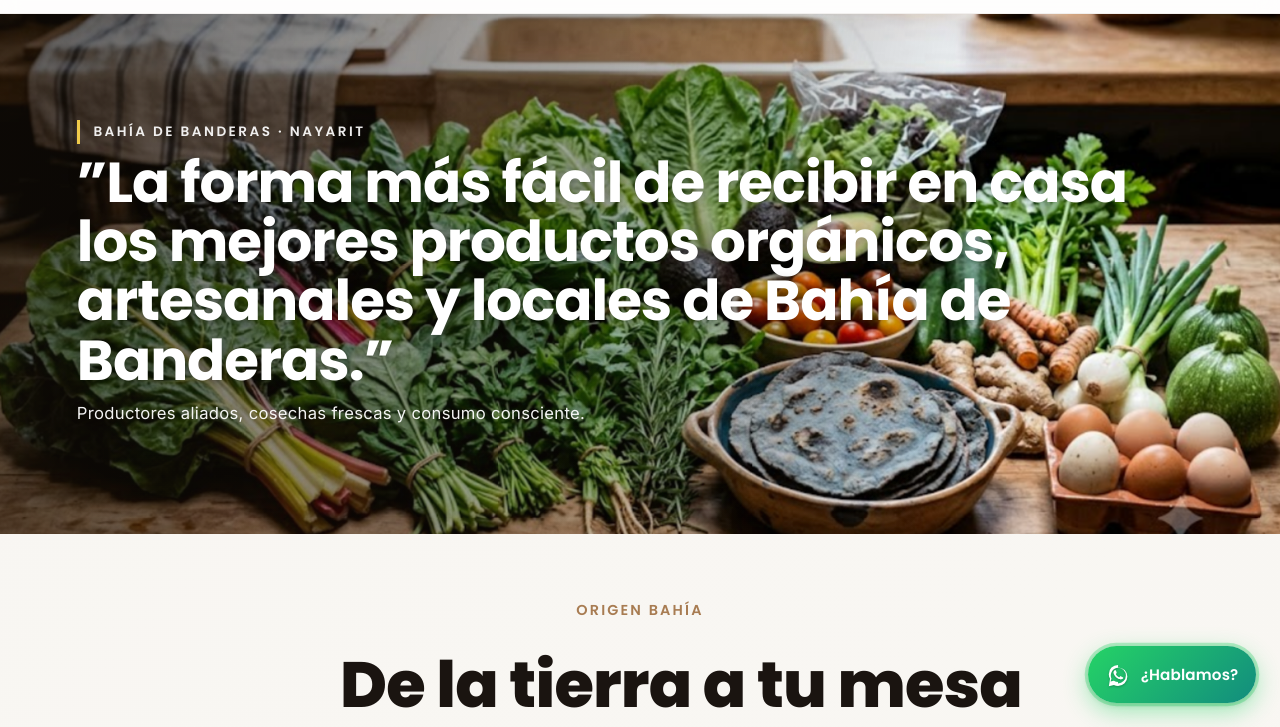
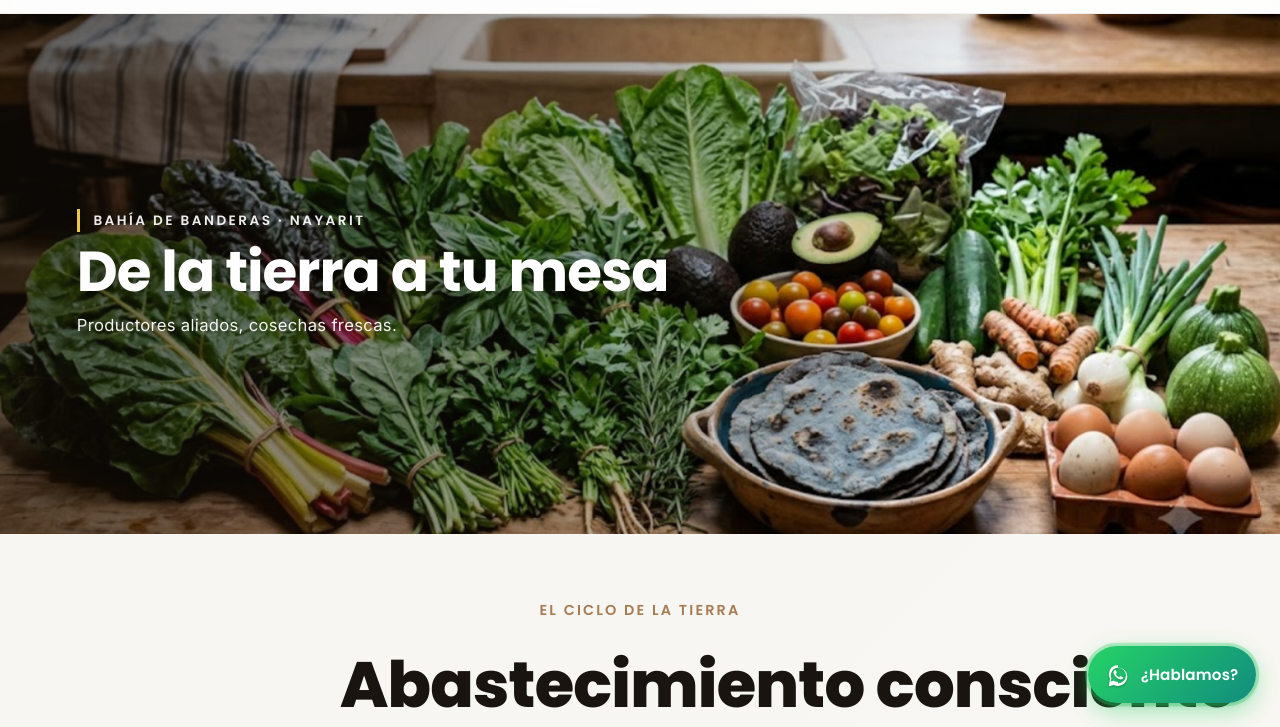
Before and after one commit to localmapsanpancho-pixel/Origen_bahia, a website: page index.html in a window 1280 px wide. Shown: the part 73-800 px from the top of the page. Drawn offline with Linux system fonts and the light colour scheme.

Commit message:
Descripción de los cambios

```diff
--- a/index.html
+++ b/index.html
@@ -56,21 +56,26 @@
          class="page-banner-img" />
     <div class="page-banner-overlay">
       <p class="page-banner-eyebrow">Bahía de Banderas · Nayarit</p>
-      <h2 class="page-banner-title">”La forma más fácil de recibir en casa los mejores productos orgánicos, artesanales y locales de Bahía de Banderas.”</h2>
-      <p class="page-banner-sub">Productores aliados, cosechas frescas y consumo consciente.</p>
+      <h2 class="page-banner-title">De la tierra a tu mesa</h2>
+      <p class="page-banner-sub">Productores aliados, cosechas frescas.</p>
     </div>
   </section>
 
   <main>
     <section id="hero" class="hero section-light">
       <div class="hero-copy">
-        <p class="eyebrow">Origen Bahía</p>
-        <h2>De la tierra a tu mesa</h2>
+        <p class="eyebrow">El ciclo de la Tierra</p>
+        <h2>Abastecimiento consciente</h2>
         <p>Un ecosistema digital pensado para conectarte con la mejor oferta de productos orgánicos.<br>
            Hemos construido un puente que une a la tierra con la puerta de tu hogar. <br><br>
+
            Somos una red de productores que comparten nuestra visión de sustentabilidad y responsabilidad.
            Bajo una promesa de servicio inquebrantable: frescura total entregada en un máximo de 48 horas . <br><br>
-           Entendemos que comer bien comienza conociendo el origen de lo que nos nutre.
+
+
+           Entendemos que comer bien comienza conociendo el origen de lo que nos nutre.<br><br>
+
+           La forma más fácil de recibir los mejores productos orgánicos, artesanales y locales en Bahía de Banderas
         </p>
         <div class="hero-stats-small">
           <div class="stat-item">
```
